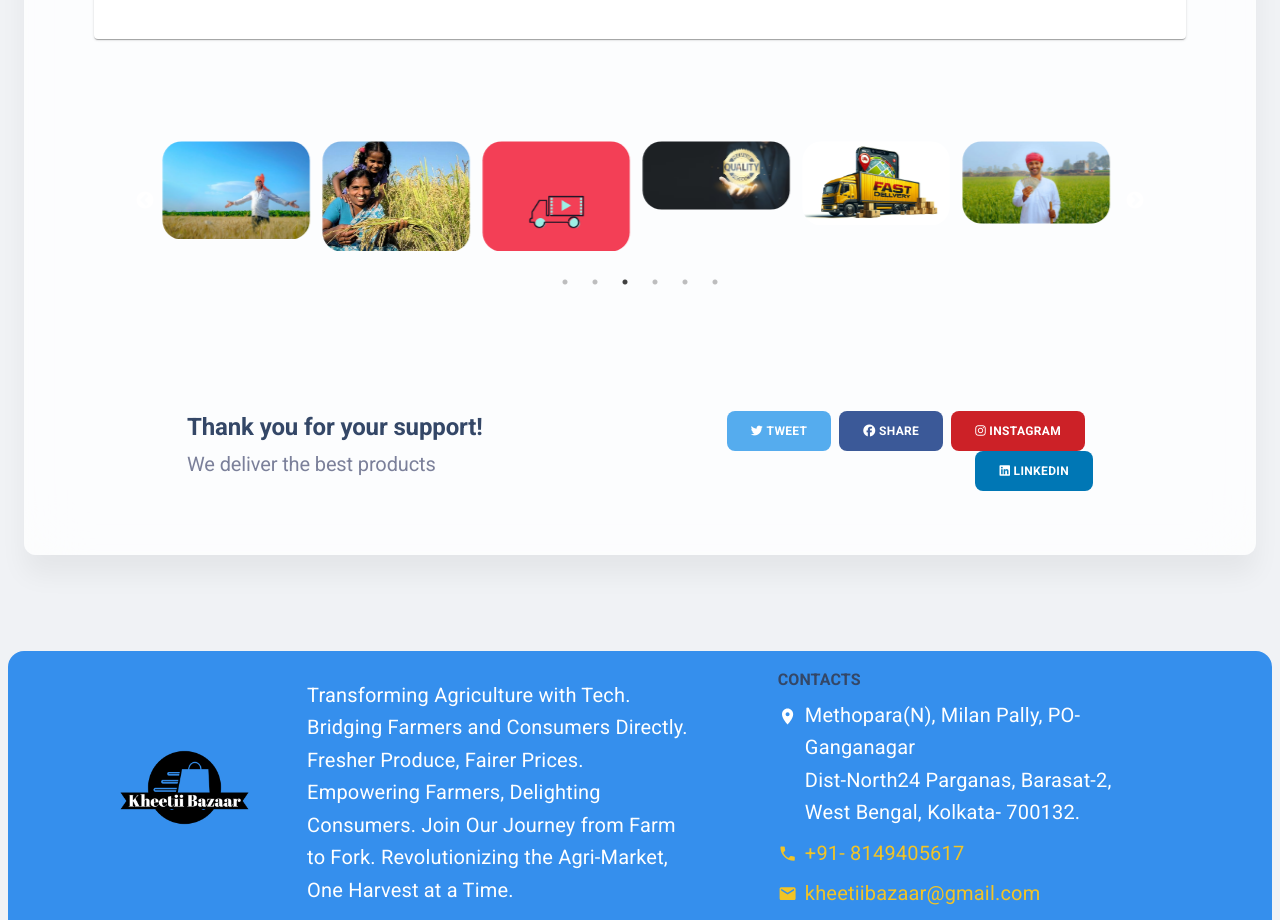
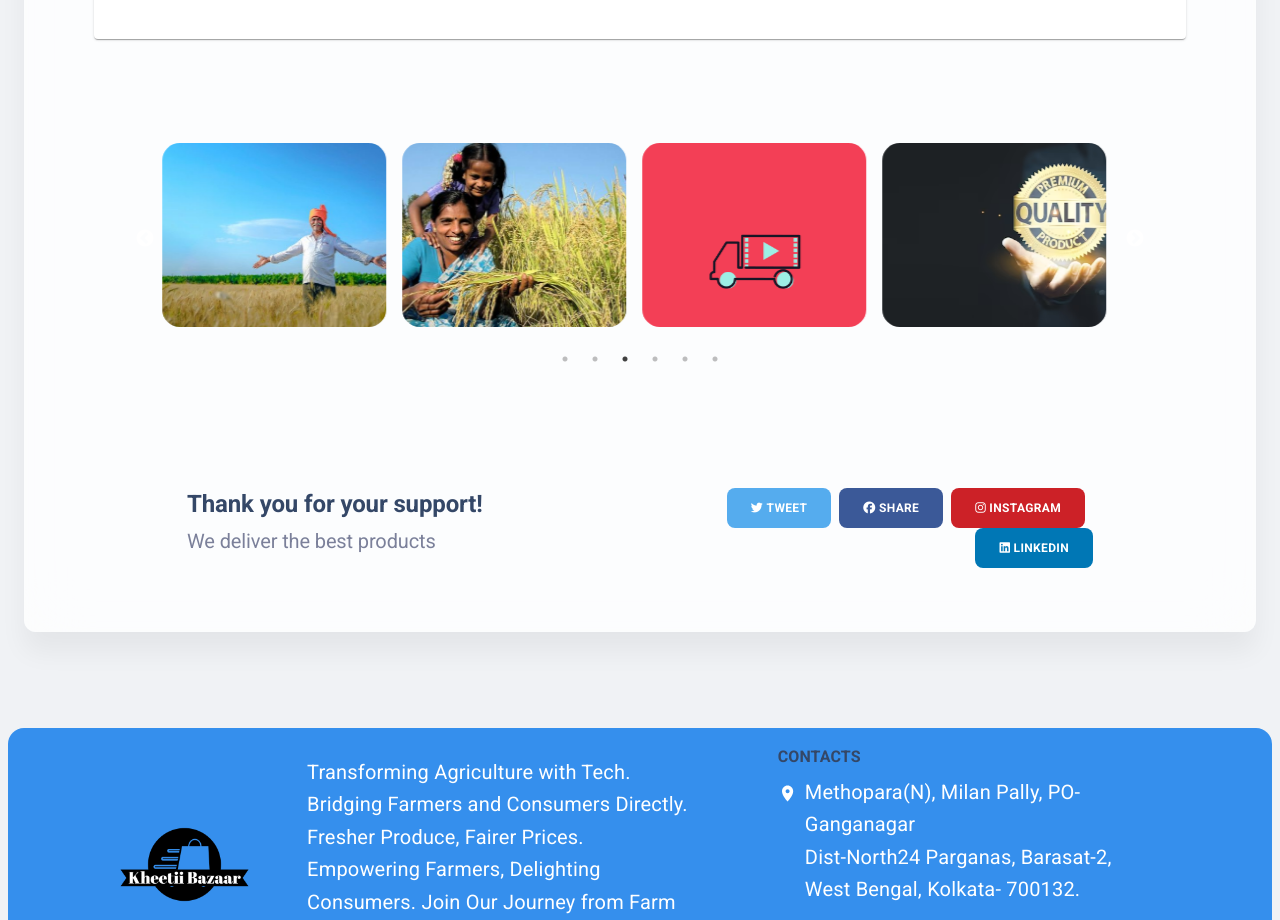
Before and after one commit to KheetiiBazzar123/kheetiBaazar_LandingPage, a React (Create React App) app: page / in a window 1280 px wide. Shown: the part 2960-3880 px from the top of the page. Built offline with nearby package versions, Linux system fonts and the light colour scheme.

Commit message:
fixing slider height

```diff
--- a/src/assets/css/style.css
+++ b/src/assets/css/style.css
@@ -45,16 +45,16 @@
 .slick-arrow.slick-prev:before {
   color: gray !important;
 } */
-.slick-slide img {
-  width: 100%;
-  height: 100%;
-  object-fit: cover;
-  border-radius: 1.6rem;
-  padding: 0.4rem;
+.slick-slider .slick-track .slick-slide img {
+  width: 100% !important;
+  height: 200px !important;
+  object-fit: cover !important;
+  border-radius: 1.6rem !important;
+  padding: 0.5rem !important;
 }
 
 .slick-slide img:hover {
-  transform: scale(1.05)!important;
+  transform: scale(1.05) !important;
   transition: transform 0.9s ease-in-out !important;
 }
 .box-border {
--- a/src/pages/Presentation/sections/SliderSection.js
+++ b/src/pages/Presentation/sections/SliderSection.js
@@ -42,7 +42,7 @@ const SliderSection = () => {
     dots: true,
     infinite: true,
     speed: 3000,
-    slidesToShow: 6,
+    slidesToShow: 4,
     slidesToScroll: 1,
     responsive: [
       {
@@ -72,17 +72,13 @@ const SliderSection = () => {
     <div className="my-7 mx-4 box-border">
       <Slider {...settings} className="rounded-lg">
         {slides.map((slide, index) => (
-          <div key={index} className="w-80% md:w-1/2 lg:w-1/3 xl:w-1/4 inline-block rounded-e-xl">
+          <div key={index} className="w-70% md:w-1/2 lg:w-1/3 xl:w-1/4 inline-block rounded-e-xl">
             {/* <a
               href={slide.link}
               rel="noopener noreferrer"
               className="block w-80% h-64 focus:outline-none focus:ring focus:border-blue-300"
             > */}
-            <img
-              src={slide.imageUrl}
-              alt={slide.link}
-              className="w-auto h-auto object-cover-fill rounded-xl transition-transform transform scale-100 hover:scale-105 mx-2 p-2"
-            />
+            <img src={slide.imageUrl} alt={slide.link} className="slider-image" />
             {/* </a> */}
           </div>
         ))}
```
